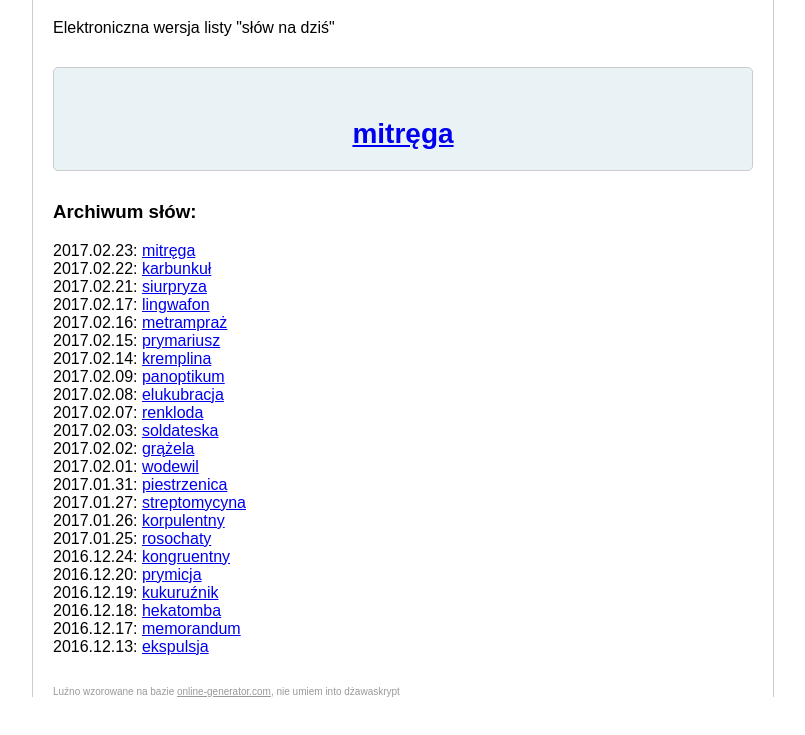
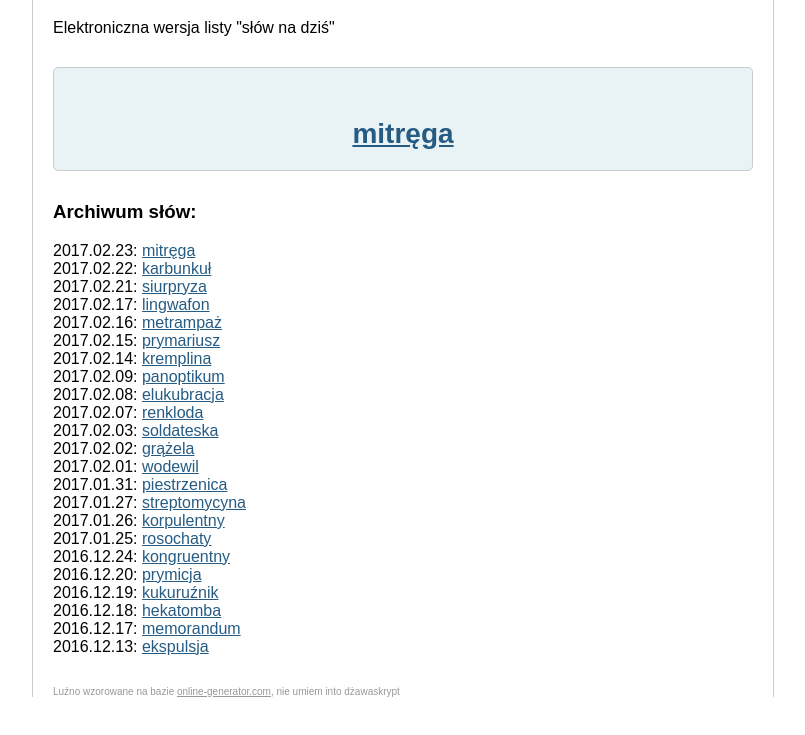
Before and after one commit to mkierc/slowo-na-dzis, a plain HTML site: page index.html in a window 1280 px wide. Shown: the part 61-796 px from the top of the page, without its empty margins (237-1042 px from the left). Drawn offline with Linux system fonts and the light colour scheme.

Commit message:
prettyfied links, fixed typo

```diff
--- a/index.html
+++ b/index.html
@@ -13,7 +13,7 @@
                 "2017.02.22": "karbunkuł",
                 "2017.02.21": "siurpryza",
                 "2017.02.17": "lingwafon",
-                "2017.02.16": "metrampraż",
+                "2017.02.16": "metrampaż",
                 "2017.02.15": "prymariusz",
                 "2017.02.14": "kremplina",
                 "2017.02.09": "panoptikum",
@@ -78,8 +78,13 @@
         #wrapper{border-left:1px solid #cccccc;border-right:1px solid #cccccc;margin:0 auto;padding: 0 20px;width: 700px}
         #generator{background:#e9f3f6;border:1px solid #cccccc;margin:30px 0;font-size:28px;font-weight:bold;padding:50px 0 20px;text-align:center;-moz-border-radius: 5px;-webkit-border-radius: 5px;}
         #generator input{font-size:16px;font-weight:normal;margin-top: 30px}
-        #footer{font-size: 10px; color: #999; margin: 30px 0 0 0;}
+        #footer {font-size: 10px; color: #999; margin: 30px 0 0 0;}
         #footer a{color:#999}
+        a {transition: color .4s; color: #265C83;}
+		a:link, a:visited { color: #265C83; }
+		a:hover { color: #7FDBFF; }
+		a:active {transition: color .3s; color: #007BE6;}
+		.link { text-decoration: none; }
     </style>
 
 
```
